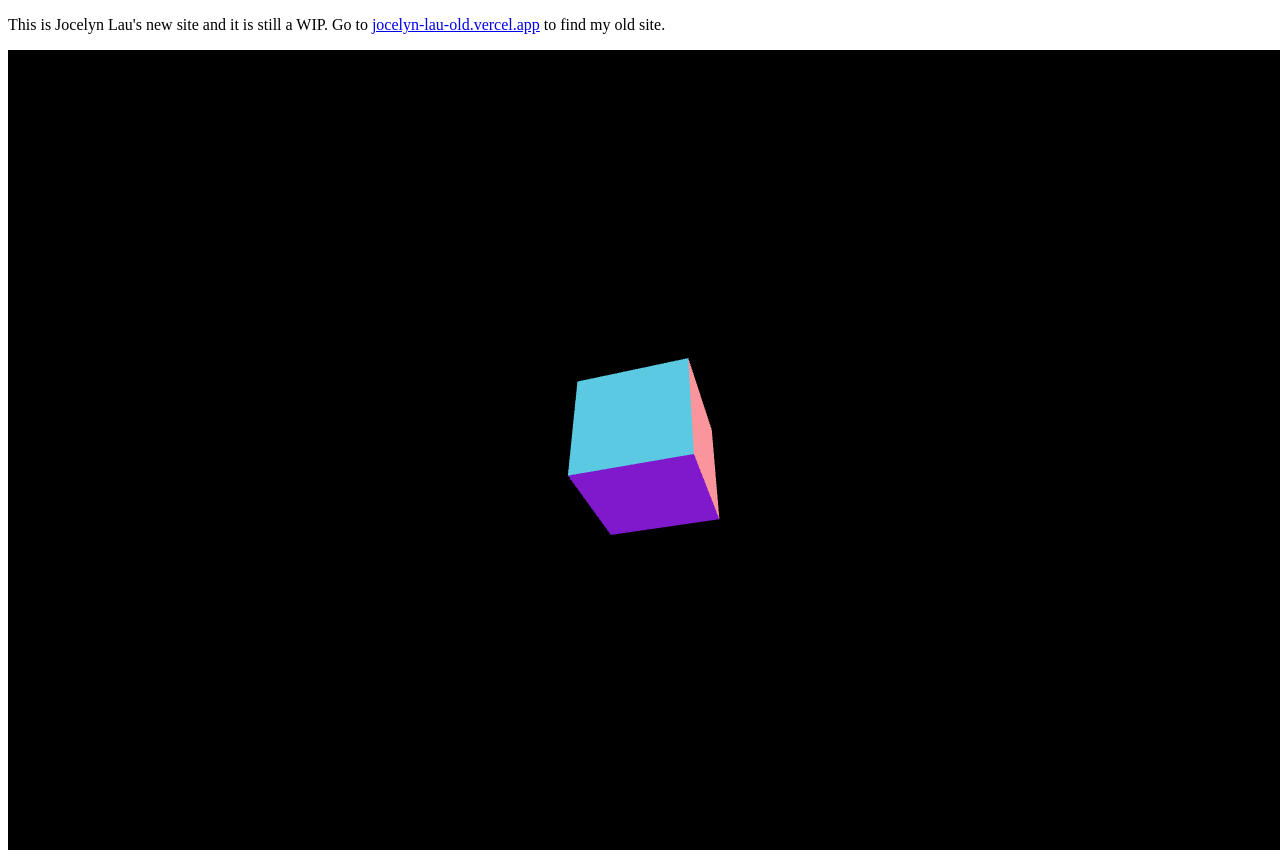
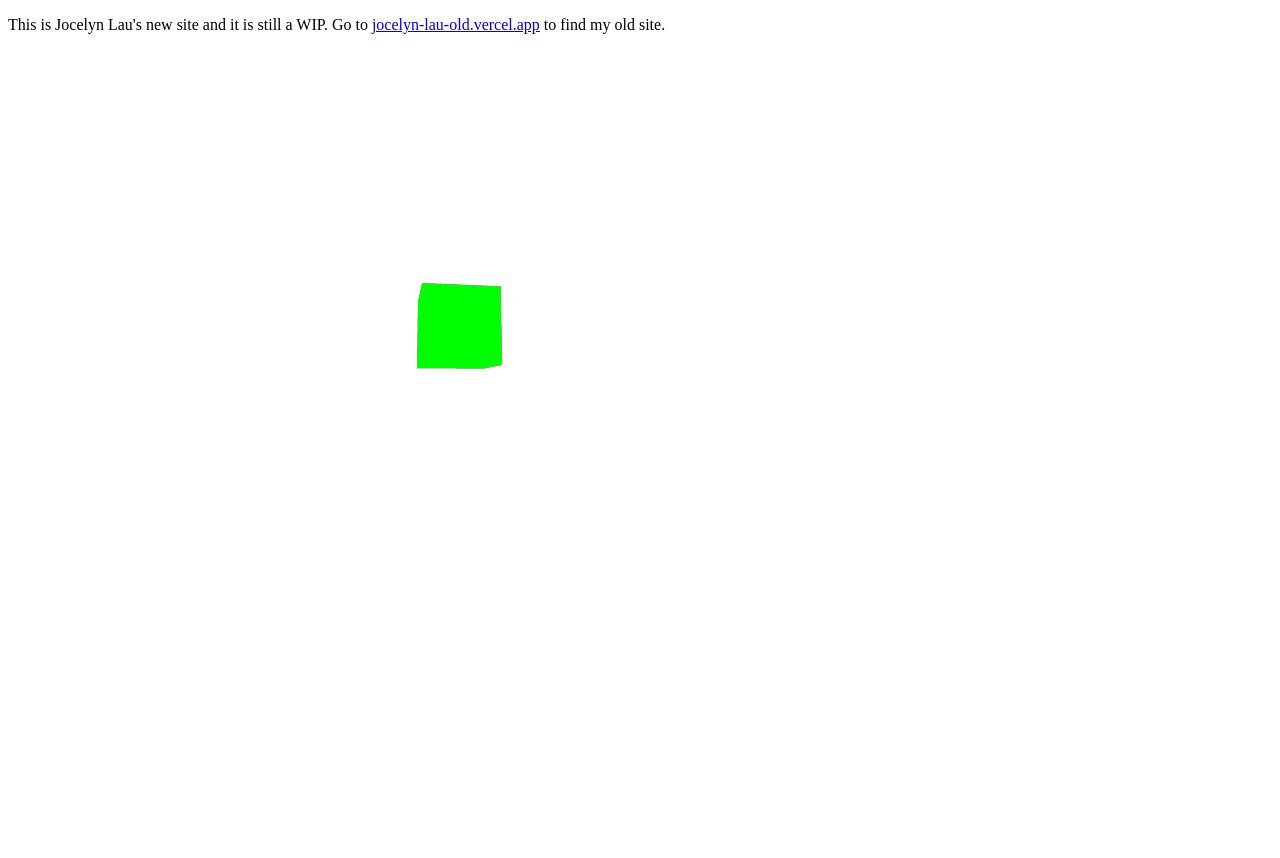
Before and after one commit to penguinissus/my-site-v2, a website built with Vite: page index.html in a window 1280 px wide. After the commit the page ends 800 px from the top, so only its background shows below. Built offline with nearby package versions, Linux system fonts and the light colour scheme.

Commit message:
transparent background ooo

```diff
--- a/index.html
+++ b/index.html
@@ -12,6 +12,7 @@
         <a href="https://jocelyn-lau-old.vercel.app">jocelyn-lau-old.vercel.app</a>
         to find my old site.
     </p>
+    <canvas id="c"></canvas>
     <script type="module" src="/main.js"></script>
 </body>
 </html>
--- a/main.js
+++ b/main.js
@@ -1,30 +1,51 @@
 import * as THREE from 'three';
-//npx vite to run website
+import {OBJLoader} from 'three/addons/loaders/OBJLoader.js';
 
-const width = window.innerWidth, height = window.innerHeight;
+//npx vite build
 
-//init
+const WIDTH = window.innerWidth;
+const HEIGHT = window.innerHeight;
 
-const camera = new THREE.PerspectiveCamera(70, width/height, 0.01, 10);
-camera.position.z = 1;
+const scene =  new THREE.Scene();
+const camera = new THREE.PerspectiveCamera(75, WIDTH/HEIGHT, 0.1, 1000);
 
-const scene = new THREE.Scene();
+const geometry = new THREE.BoxGeometry();
+const material = new THREE.MeshBasicMaterial({color: 0x00ff00});
+const cube = new THREE.Mesh(geometry, material);
 
-const geometry = new THREE.BoxGeometry(0.2, 0.2, 0.2);
-const material = new THREE.MeshNormalMaterial();
+// const renderer = new THREE.WebGLRenderer();
+const canvas = document.querySelector('#c');
+const renderer = new THREE.WebGLRenderer({
+    canvas,
+    alpha: true,
+    premultipliedAlpha: false,
+    antialias: true
+});
 
-const mesh = new THREE.Mesh(geometry, material);
-scene.add(mesh);
+function main() {
+    renderer.setSize(WIDTH*0.7, HEIGHT*0.7);
+    //this adds the thing to the body
+    document.body.appendChild(renderer.domElement);
 
-const renderer = new THREE.WebGLRenderer({antialias: true});
-renderer.setSize(width, height);
-renderer.setAnimationLoop(animate);
-document.body.appendChild(renderer.domElement);
+    scene.add(cube);
 
-//animation
-function animate(time) {
-    mesh.rotation.x = time/2000;
-    mesh.rotation.y = time/1000;
+    //add french horn
+    // {
+    //     const objLoader = new OBJLoader();
+    //     objLoader.load('/models/frenchHorn.obj', (root) => {
+    //         scene.add(root);
+    //     });
+    // }
 
+    camera.position.z = 5;
+
+    renderer.setAnimationLoop(animate);
+}
+
+function animate() {
     renderer.render(scene, camera);
+    cube.rotation.x += 0.01;
+    cube.rotation.y += 0.01;
 }
+
+main();
```
Also changed, not shown: 1 other file.
